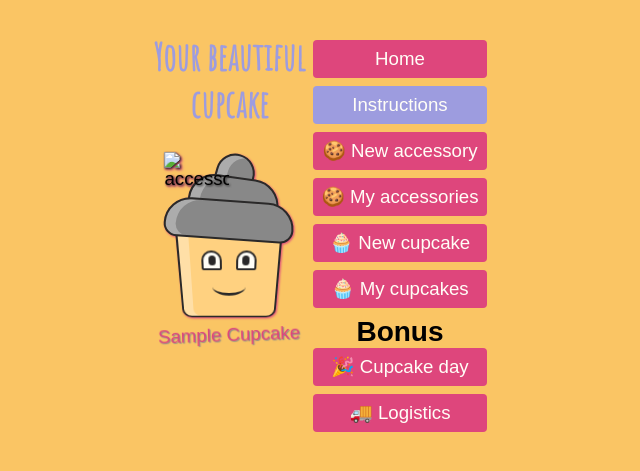
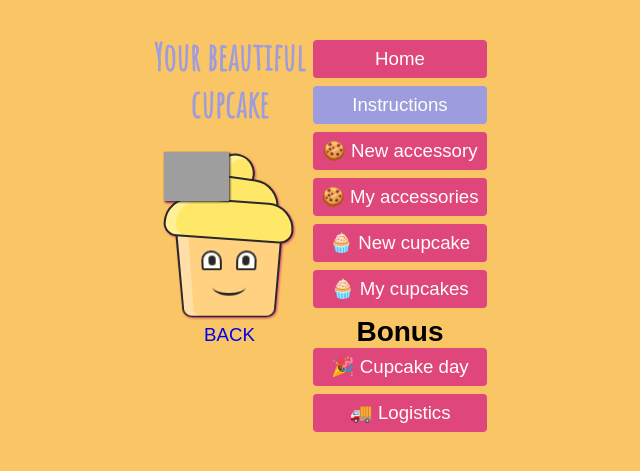
Before and after one commit to Kwett/php-poec-paris-checkpoint2, a PHP site: template src/View/Cupcake/show.html.twig in a window 1280 px wide. Shown: the top 471 px of the page, without its empty margins (332-972 px from the left). Run offline with PHP 8.4, Linux system fonts and the light colour scheme; the template is opened without the code that fills it: most values are stand-ins (such as "Sample title", 1, 10 or a date in 2020); some libraries are stand-ins or nearby versions; some web fonts are replaced; grey boxes are pictures that could not be loaded.

Commit message:
Affichage d'un cupcake avec ses accessoires

```diff
--- a/src/View/Cupcake/list.html.twig
+++ b/src/View/Cupcake/list.html.twig
@@ -2,13 +2,14 @@
 {% extends 'layout.html.twig' %}
 
 {% block content %}
-    <div class="main-container">
+   <div class="main-container">
         <h1>My cupcakes</h1>
         <div class="cupcake-list" id="cupcake-list">
         {% for cupcake in cupcakes %}
             <div class="cupcake-item">
-                <a href="/cupcake/show?id={{ cupcake.id }}">
+                <a href="/cupcake/show?id={{ cupcake.cupcake_id }}">
                     {% include 'Cupcake/_cupcake.html.twig' %}
+                    {{ cupcake.id }}
                 </a>
             </div>
         {% else %}
--- a/src/View/Cupcake/show.html.twig
+++ b/src/View/Cupcake/show.html.twig
@@ -4,13 +4,13 @@
     <div class="cupcake-container">
     <h1>Your beautiful cupcake</h1>
     <div class="cupcake">
-        <img src="{{ cupcake.url ?? 'http://images.innoveduc.fr/php_parcours/cp2/donut.png' }}" alt="accessory">
+        <img src="{{ cupcake.0.url ?? 'http://images.innoveduc.fr/php_parcours/cp2/donut.png' }}" alt="accessory">
         <div class="cream">
-            <div class="cream-1" style="background-color: {{ cupcake.color1 ?? 'var(--default-cream-color)' }};">
+            <div class="cream-1" style="background-color: {{ cupcake.0.color1 ?? 'var(--default-cream-color)' }};">
             </div>
-            <div class="cream-2" style="background-color: {{ cupcake.color2 ?? 'var(--default-cream-color)' }};">
+            <div class="cream-2" style="background-color: {{ cupcake.0.color2 ?? 'var(--default-cream-color)' }};">
             </div>
-            <div class="cream-3" style="background-color: {{ cupcake.color3 ?? 'var(--default-cream-color)' }};">
+            <div class="cream-3" style="background-color: {{ cupcake.0.color3 ?? 'var(--default-cream-color)' }};">
             </div>
         </div>
         <div class="bottom">
@@ -26,6 +26,7 @@
         </div>
     </div>
 
-    <div class="cupcake-name">{{ cupcake.name }}</div>
+    <div class="cupcake-name">{{ cupcake.0.name }}</div>
+    <a href="/cupcake/list">BACK</a>
 </div>
 {% endblock %}
--- a/src/routes.php
+++ b/src/routes.php
@@ -14,6 +14,6 @@
     'cupcake/add'    => ['CupcakeController', 'add'],
     'cupcake/list'    => ['CupcakeController', 'list'],
     'logistics'    => ['LogisticController', 'index'],
-    'cupcake-day' => ['CheckoutController', 'index']
-    //TODO add a cupcake/show route with a query param id
+    'cupcake-day' => ['CheckoutController', 'index'],
+    'cupcake/show' => ['CupcakeController', 'show', ['id']],
 ];
```
Also changed, not shown: src/Controller/CupcakeController.php (+11 -0 lines), src/Model/CupcakeManager.php (+18 -3 lines), README.md.
